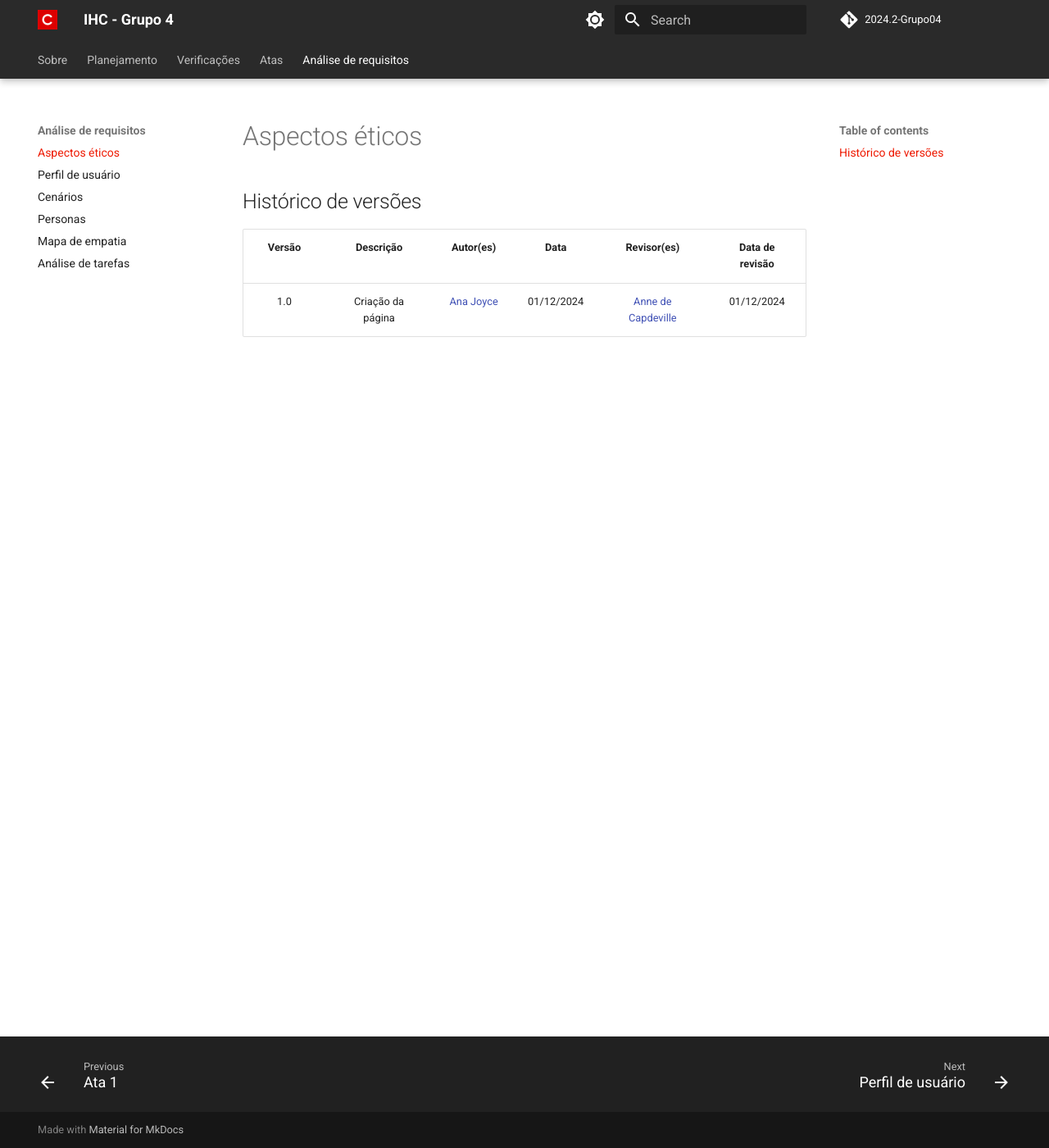
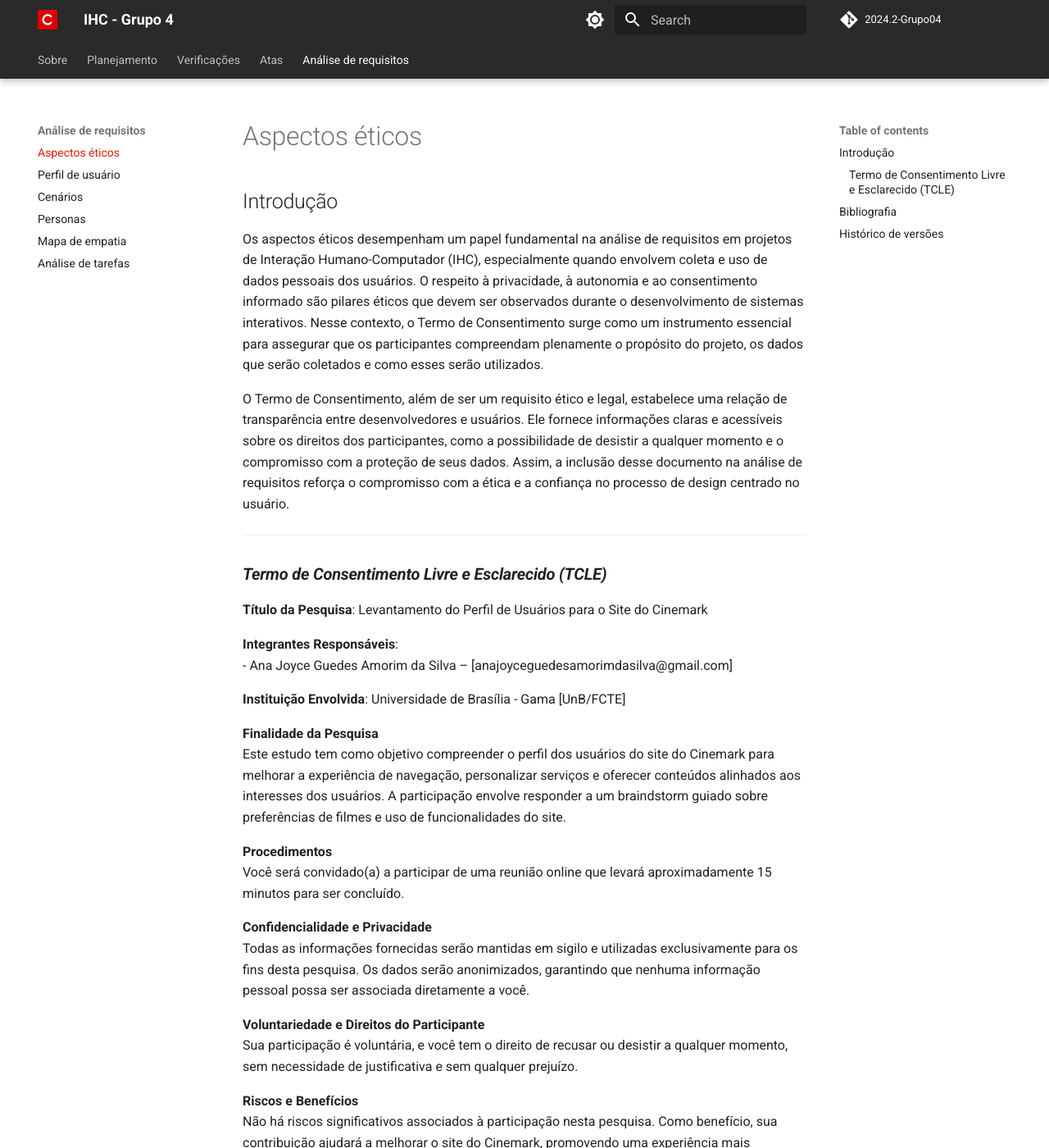
Before and after one commit to Interacao-Humano-Computador/2024.2-Grupo04, an MkDocs documentation site: the page built from docs/Analise-de-requisitos/aspectos-eticos.md, in a window 1280 px wide and 1400 px high. Shown: the whole window at 82% size. Built offline with MkDocs 1.6.1 and Material for MkDocs 9.7.7, drawn with Linux system fonts in a browser that asks for light colours; comment, search, counter and statistics services are not loaded; some of the changed text lies outside the part shown.

Commit message:
add intro and tcle

```diff
--- a/docs/Analise-de-requisitos/aspectos-eticos.md
+++ b/docs/Analise-de-requisitos/aspectos-eticos.md
@@ -1,5 +1,63 @@
+## Introdução
+
+Os aspectos éticos desempenham um papel fundamental na análise de requisitos em projetos de Interação Humano-Computador (IHC), especialmente quando envolvem coleta e uso de dados pessoais dos usuários. O respeito à privacidade, à autonomia e ao consentimento informado são pilares éticos que devem ser observados durante o desenvolvimento de sistemas interativos. Nesse contexto, o Termo de Consentimento surge como um instrumento essencial para assegurar que os participantes compreendam plenamente o propósito do projeto, os dados que serão coletados e como esses serão utilizados.
+
+O Termo de Consentimento, além de ser um requisito ético e legal, estabelece uma relação de transparência entre desenvolvedores e usuários. Ele fornece informações claras e acessíveis sobre os direitos dos participantes, como a possibilidade de desistir a qualquer momento e o compromisso com a proteção de seus dados. Assim, a inclusão desse documento na análise de requisitos reforça o compromisso com a ética e a confiança no processo de design centrado no usuário.
+
+---
+
+### ***Termo de Consentimento Livre e Esclarecido (TCLE)***
+
+**Título da Pesquisa**: Levantamento do Perfil de Usuários para o Site do Cinemark
+
+**Integrantes Responsáveis**:
+- Ana Joyce Guedes Amorim da Silva – [anajoyceguedesamorimdasilva@gmail.com]
+
+**Instituição Envolvida**: Universidade de Brasília - Gama [UnB/FCTE]
+
+**Finalidade da Pesquisa**
+Este estudo tem como objetivo compreender o perfil dos usuários do site do Cinemark para melhorar a experiência de navegação, personalizar serviços e oferecer conteúdos alinhados aos interesses dos usuários. A participação envolve responder a um braindstorm guiado sobre preferências de filmes e uso de funcionalidades do site.
+
+**Procedimentos**
+Você será convidado(a) a participar de uma reunião online que levará aproximadamente
+15 minutos para ser concluído.
+
+**Confidencialidade e Privacidade**
+Todas as informações fornecidas serão mantidas em sigilo e utilizadas exclusivamente para os fins desta pesquisa. Os dados serão anonimizados, garantindo que nenhuma informação pessoal possa ser associada diretamente a você.
+
+**Voluntariedade e Direitos do Participante**
+Sua participação é voluntária, e você tem o direito de recusar ou desistir a qualquer momento, sem necessidade de justificativa e sem qualquer prejuízo.
+
+**Riscos e Benefícios**
+Não há riscos significativos associados à participação nesta pesquisa. Como benefício, sua contribuição ajudará a melhorar o site do Cinemark, promovendo uma experiência mais satisfatória para os usuários.
+
+**Contato para Dúvidas**
+Caso tenha dúvidas ou queira mais informações sobre esta pesquisa, entre em contato pelo e-mail: anajoyceguedesamorimdasilva@gmail.com.
+
+**Termo de Consentimento**
+Declaro que fui devidamente informado(a) sobre os objetivos, procedimentos e direitos relacionados a esta pesquisa. Estou ciente de que minha participação é voluntária e posso desistir a qualquer momento. Autorizo o uso das informações fornecidas para os fins descritos acima.
+
+**Nome Completo do Participante:**
+
+**Assinatura:**
+
+**Data:**
+
+---
+
+## Bibliografia
+
+BRASIL. Ministério da Saúde. *Resolução nº 466, de 12 de dezembro de 2012*. Diretrizes e normas regulamentadoras de pesquisas envolvendo seres humanos. Brasília: CNS, 2012. Disponível em: <https://conselho.saude.gov.br/resolucoes/2012/Reso466.pdf>. Acesso em: 1 dez. 2024.
+
+FRIEDMAN, Batya; HENDRY, David G. *Value Sensitive Design: Shaping Technology with Moral Imagination*. Cambridge: MIT Press, 2019.
+
+GIL, Antonio Carlos. *Métodos e Técnicas de Pesquisa Social*. 6. ed. São Paulo: Atlas, 2008.
+
+---
+
 ## Histórico de versões
 
 | Versão |     Descrição      |                     Autor(es)                     |    Data    |                     Revisor(es)                     | Data de revisão |
 | :----: | :----------------: | :-----------------------------------------------: | :--------: | :-------------------------------------------------: | :-------------: |
-|  1.0   | Criação da página | [Ana Joyce](https://github.com/anajoyceamorim) | 01/12/2024 | [Anne de Capdeville](https://github.com/nanecapde) |   01/12/2024   |
+|  1.0   | Criação da página | [Ana Joyce](https://github.com/anajoyceamorim) | 01/12/2024 | [Nome Revisor](https://github.com/) |   xx/12/2024   |
+|  1.0   | Add intro e termo | [Ana Joyce](https://github.com/anajoyceamorim) | 01/12/2024 | [Nome Revisor](https://github.com/) |   xx/12/2024   |
```
